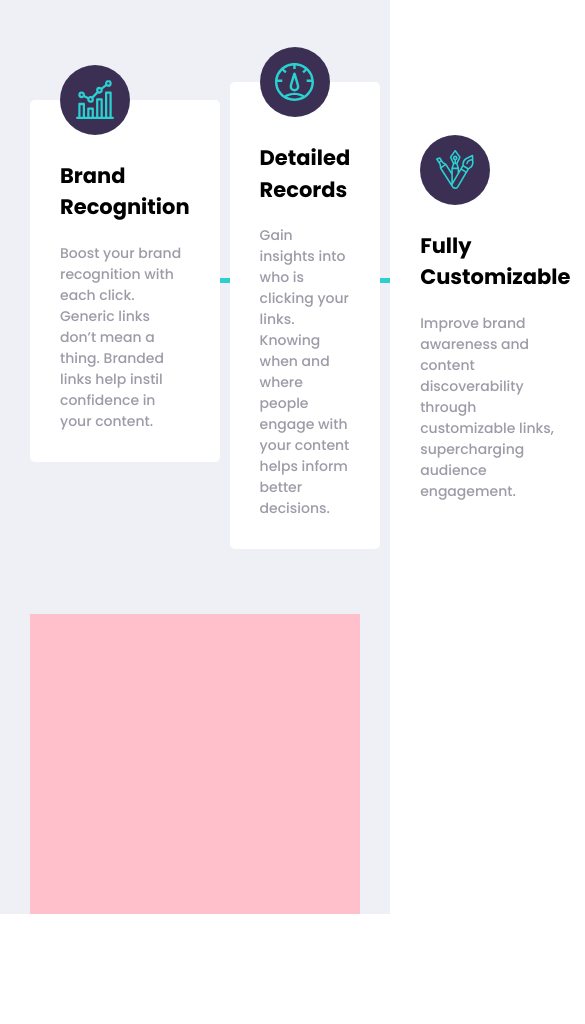
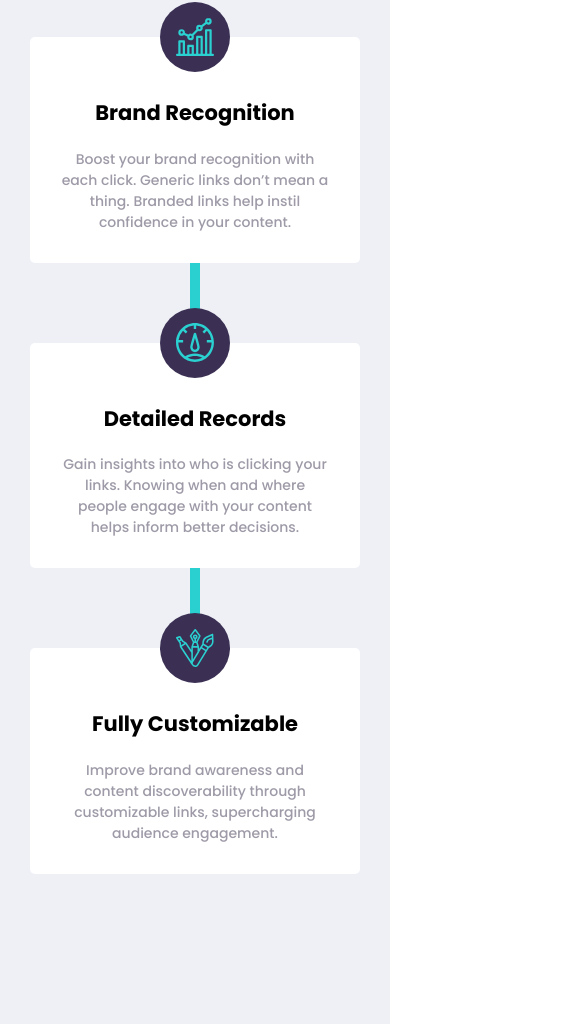
Before and after one commit to STomlinson1/url-shortener, a Next.js app: page / in a window 390 px wide. Shown: the part 1129-2153 px from the top of the page, 585 px wide, since content can reach past the window. Before the commit the page ends 2043 px from the top, so only its background shows below. Built offline with nearby package versions, Linux system fonts and the light colour scheme.

Commit message:
Add responsive styles for cards

```diff
--- a/components/Card/Card.module.scss
+++ b/components/Card/Card.module.scss
@@ -4,20 +4,32 @@
 	position: relative;
 	padding: 3rem;
 	padding-top: 6rem;
-	width: 37rem;
+	max-width: 37rem;
+	width: 100%;
 	min-height: 20rem;
 	flex: 0 1 auto;
 	background-color: $white;
 	border-radius: 5px;
 	display: flex;
 	flex-flow: column nowrap;
+	text-align: center;
+	align-items: center;
 
-	&:nth-of-type(2) {
-		transform: translateY(3.5rem);
+	@include for-mobile-only {
+		max-width: 100%;
 	}
 
-	&:nth-of-type(3) {
-		transform: translateY(7rem);
+	@include for-tablet-up {
+		text-align: left;
+		align-items: flex-start;
+
+		&:nth-of-type(2) {
+			transform: translateY(3.5rem);
+		}
+
+		&:nth-of-type(3) {
+			transform: translateY(7rem);
+		}
 	}
 
 	.imgContainer {
@@ -29,8 +41,15 @@
 		align-items: center;
 		background-color: $primary-violet;
 		position: absolute;
+		left: 50%;
 		top: 0;
-		transform: translateY(-50%);
+		transform: translate(-50%, -50%);
+
+		@include for-tablet-up {
+			left: unset;
+			transform: none;
+			transform: translateY(-50%);
+		}
 
 		img {
 			width: 55%;
--- a/components/ContentSection/ContentSection.module.scss
+++ b/components/ContentSection/ContentSection.module.scss
@@ -75,24 +75,27 @@
 
 		.cardContainer {
 			width: 100%;
-			margin: 10rem 0;
+			margin: 9rem 0 15rem 0;
 			display: flex;
-			flex-flow: row nowrap;
+			flex-flow: column nowrap;
 			justify-content: space-between;
 			align-items: center;
 
+			@include for-tablet-up {
+				flex-flow: row nowrap;
+			}
+
 			.divider {
-				height: 5px;
-				min-width: 1rem;
+				width: 1rem;
+				height: 8rem;
 				flex: 1 0 auto;
 				background-color: $primary-cyan;
+
+				@include for-tablet-up {
+					height: 5px;
+					min-width: 1rem;
+				}
 			}
-		}
-
-		.block {
-			height: 30rem;
-			width: 100%;
-			background-color: pink;
 		}
 	}
 }
--- a/components/ContentSection/ContentSection.tsx
+++ b/components/ContentSection/ContentSection.tsx
@@ -59,7 +59,6 @@ const ContentSection: React.FC = () => {
 						);
 					})}
 				</div>
-				<div className={s.block} />
 			</div>
 		</section>
 	);
--- a/styles/abstracts/_breakpoints.scss
+++ b/styles/abstracts/_breakpoints.scss
@@ -1,5 +1,5 @@
 // Breakpoints
-$mobile: 350px;
+$mobile: 500px;
 $tablet: 768px;
 $tablet-l: 1024px;
 $laptop: 1200px;
```
